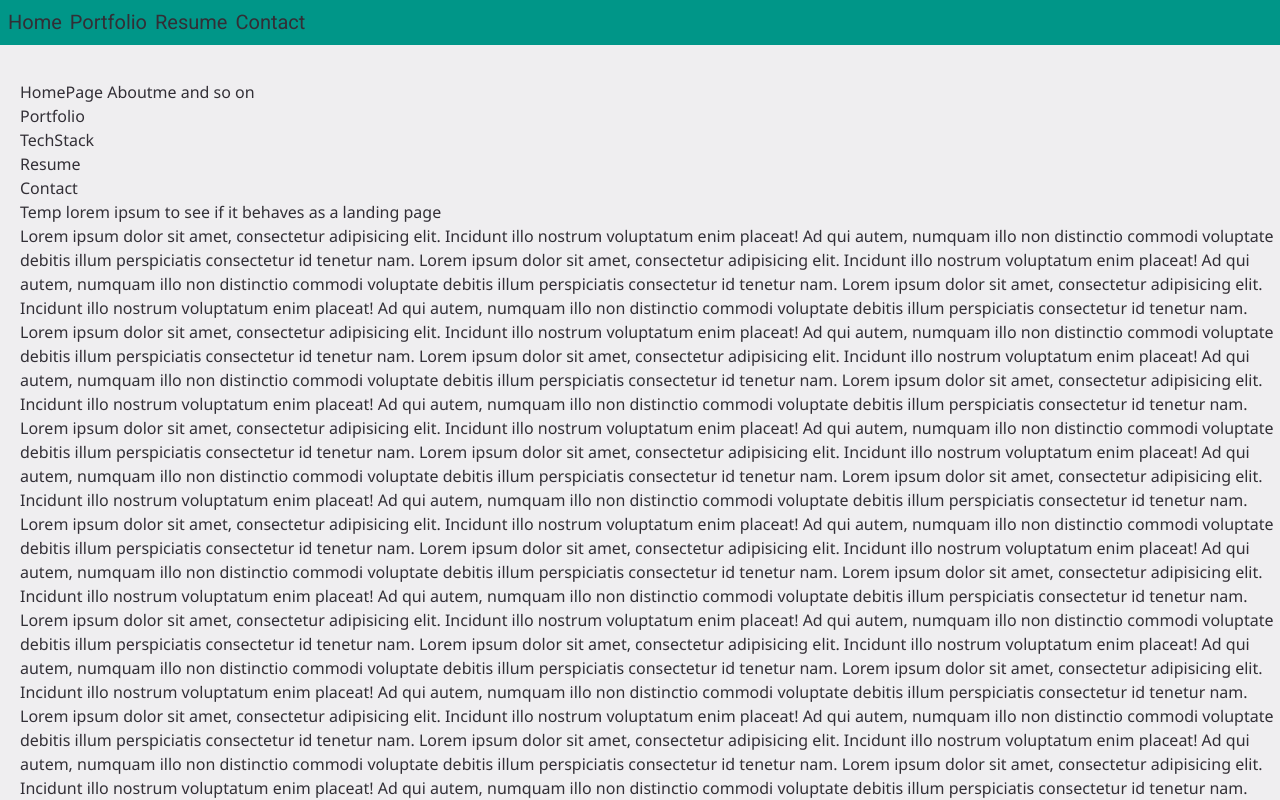
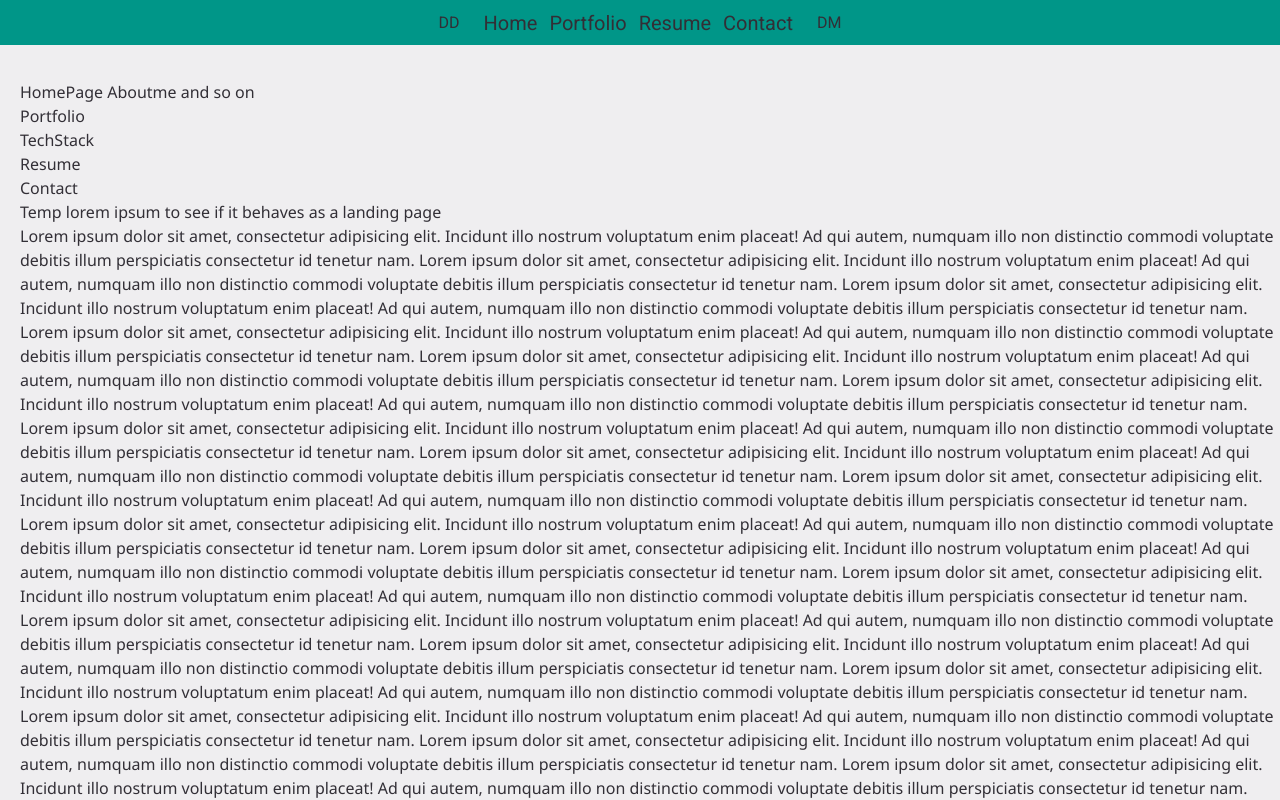
Before and after one commit to marsi107/MyPersonalWebsite, a Next.js app in the folder portfolio/: page / in a window 1280 px wide. Shown: the top 800 px of the page. Built offline with nearby package versions, Linux system fonts and the light colour scheme.

Commit message:
Add basic NavBar structure

```diff
--- a/portfolio/app/components/NavBar.tsx
+++ b/portfolio/app/components/NavBar.tsx
@@ -2,13 +2,19 @@ import React from 'react'
 
 const NavBar = () => {
     return (
-        <header className="absolute h-[45px] w-screen flex bg-defColors-second dark:bg-defColors-second_dark font-rob">
-            <div className="flex">
-                <div className="text-lg xl:text-xl pt-2 pl-2">Home</div>
-                <div className="text-lg xl:text-xl pt-2 pl-2">Portfolio</div>
-                <div className="text-lg xl:text-xl pt-2 pl-2">Resume</div>
-                <div className="text-lg xl:text-xl pt-2 pl-2">Contact</div>
+        <header className="absolute items-center h-[45px] w-screen flex bg-defColors-second dark:bg-defColors-second_dark font-rob">
+            <div className="grow"></div>
+            <div>DD</div>
+            <div className="flex space-x-3 pl-6">
+                <div className="text-lg xl:text-xl">Home</div>
+                <div className="text-lg xl:text-xl">Portfolio</div>
+                <div className="text-lg xl:text-xl">Resume</div>
+                <div className="text-lg xl:text-xl">Contact</div>
             </div>
+            <div className="pl-6">
+                DM
+            </div>
+            <div className="grow"></div>
         </header>
     )
 }
```
